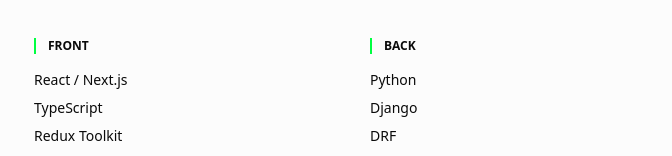
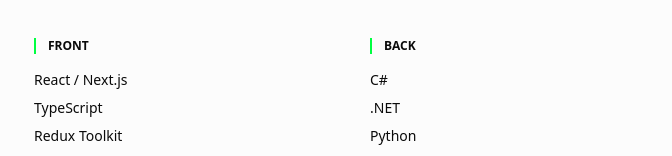
Before and after one commit to DarkLordGeo/next_portfolio, a Next.js app: page / in a window 1280 px wide. Shown: the part 792-948 px from the top of the page, without its empty margins (294-966 px from the left). Built offline with nearby package versions, Linux system fonts and the light colour scheme.

Commit message:
Updated  stack

```diff
--- a/app/page.tsx
+++ b/app/page.tsx
@@ -61,9 +61,9 @@
           <div>
             <h3 className="text-xs font-bold uppercase mb-4 border-l-2 border-accent pl-3">Back</h3>
             <ul className="text-sm space-y-2 font-medium">
+              <li>C#</li>
+              <li>.NET</li>
               <li>Python</li>
-              <li>Django</li>
-              <li>DRF</li>
               <li>SQLite</li>
               <li>Neon</li>
             </ul>
```
